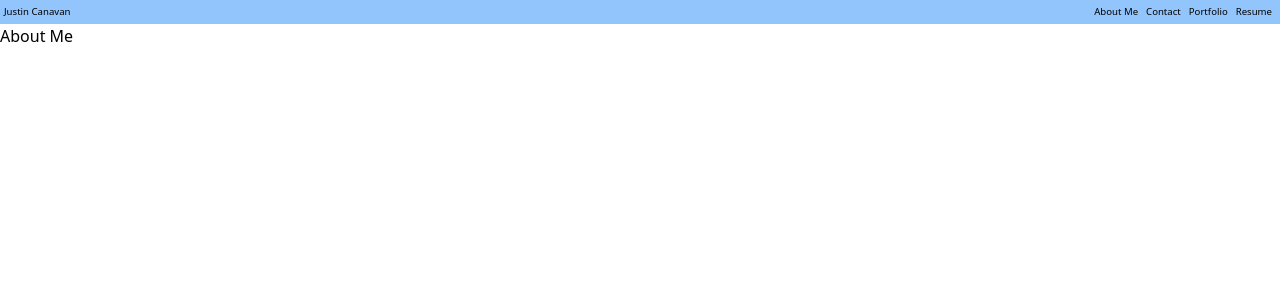
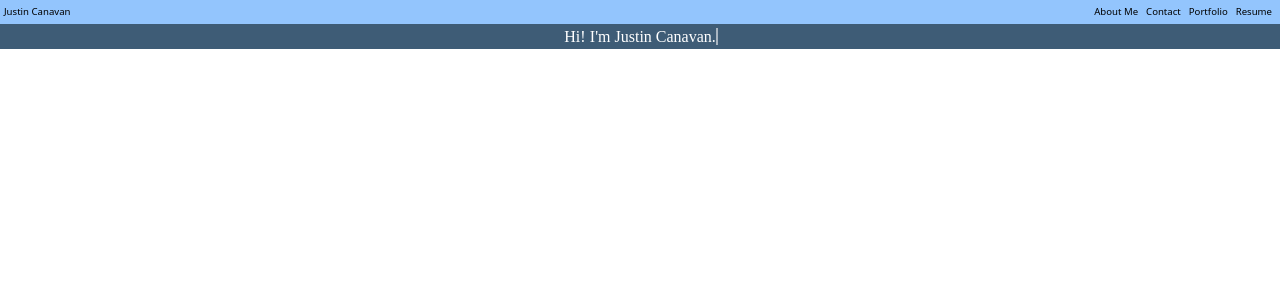
Before and after one commit to justincanavandev/vite-portfolio, a React (Vite) app in the folder vite-portfolio/: page /about-me in a window 1280 px wide. Shown: the top 300 px of the page. Built offline with nearby package versions, Linux system fonts and the light colour scheme.

Commit message:
began adding about-me animation

```diff
--- /dev/null
+++ b/vite-portfolio/src/animation.css
@@ -0,0 +1,331 @@
+:root {
+    --darkBlue: #1d2d44;
+    --medBlue: #3e5c76;
+    --lightBlue: #748cab;
+    --cream: #f0ebd8;
+    --color5: #0d1321;
+    --white: #ffffff
+    --red: rgb(213, 60, 60);
+    --photoFade: calc(var(--hiType) + var(--imJC) + var(--typeWriterSpeed));
+  --typeWriterSpeed: 1.5s;
+  --typeWriterChars: 23;
+  --staticText: calc(var(--header) + var(--typeWriterSpeed) + .7s);
+  --dynamicText: calc(var(--header) + var(--typeWriterSpeed) + 3s);
+  --imJC: 2s;
+  --hiType: .5s;
+  --blinkSpeed: 1s;
+  --blinkSteps: 20;
+  --start: .3s;
+  --header: calc(var(--start) + var(--typeWriterSpeed) + var(--hiType) + var(--imJC));
+
+
+  --fs-xl: 5rem;
+  --fs-600: 1.5rem;
+  --fs-500: 1.25rem;
+  --fs-400: 2rem;
+
+  }
+
+  ul {
+    margin-left: 0 !important;
+    padding-left: 0 !important;
+    margin-bottom: 0 !important;
+  }
+
+  .hi {
+    position: relative;
+    font-family: 'Play' !important;
+    width: max-content;
+  }
+
+  .hi::before {
+    background: var(--medBlue);
+    animation: typewriter var(--hiType) steps(4) var(--start) forwards,
+    to-white .1s ease 1s forwards,
+    blinking var(--blinkSpeed) steps(20) 1s  infinite;
+
+  }
+
+  .hi::after {
+    width: .125em;
+    background: white;
+    animation: typewriter var(--hiType) steps(4) var(--start) forwards,
+    blinking var(--blinkSpeed) steps(var(--blinkSteps)) infinite,
+    to-blue .5s ease calc(var(--hiType) + .7s) forwards;
+  }
+
+  h2 span.hi::before,
+  h2 span.hi::after,
+  h2 span.im-justin-canavan::before,
+  h2 span.im-justin-canavan::after {
+    content: '';
+    position: absolute;
+    top: 0;
+    right: 0;
+    bottom: 0;
+    left: 0;
+  }
+
+  h2 span.im-justin-canavan {
+    position: relative;
+    font-family: 'Play' !important;
+    width: max-content;
+    text-align: center !important;
+  }
+
+  h2 span.im-justin-canavan::before {
+
+    background: var(--medBlue);
+    animation: typewriter var(--typeWriterSpeed) steps(var(--typeWriterChars)) var(--imJC) forwards;
+  }
+
+  .im-justin-canavan::after {
+    width: .125em;
+    background: var(--medBlue);
+    animation:
+    typewriter var(--typeWriterSpeed) steps(var(--typeWriterChars)) var(--imJC) forwards,
+    to-white .4s ease calc(var(--hiType) + var(--start))forwards,
+    blinking var(--blinkSpeed) steps(var(--blinkSteps)) infinite,
+    to-blue .3s ease calc(var(--staticText) - .1s) forwards;
+  }
+
+  img.photo-anim {
+    opacity: 0;
+    transform: rotateX(3rem);
+    animation: fadeIn 3s ease calc(var(--photoFade) + 1s)forwards
+  }
+
+  .wrapper {
+    display: flex;
+    font-family: 'Play';
+    text-align: left !important;
+    font-size: 5vh;
+    justify-content: space-around;
+  }
+
+  .about-font {
+    color: white !important;
+  }
+
+  .wrapper .static-text {
+    font-size: 5vh;
+  }
+
+  .wrapper .dynamic-text {
+    height: 7vh;
+    overflow: hidden;
+  }
+  .word1 {
+    padding-right: 1vw;
+  }
+
+  .static-text {
+    position: relative;
+    height: 7vh;
+  }
+
+  .static-text::before {
+    background: var(--darkBlue);
+    animation: typewriter 1s steps(6) calc(var(--staticText) + .5s) forwards;
+  }
+
+  span.static-text::after {
+    width: .125em;
+    background: var(--darkBlue);
+    animation:
+    typewriter 1s steps(6) calc(var(--staticText) + .5s) forwards,
+    to-white .3s ease var(--staticText) forwards,
+    to-blue .2s ease calc(var(--staticText) + 1.8s) forwards,
+    blinking var(--blinkSpeed) steps(var(--typeWriterChars)) infinite;
+
+  }
+
+  .static-text::before,
+  .static-text::after,
+  .dynamic-text li span::before,
+  .dynamic-text li span::after
+   {
+    content: '';
+    position: absolute;
+    left: 0;
+    height: 120%;
+    width: 100%;
+  }
+
+  /* .dynamic-text.word-1::after {
+    content: "";
+    width: 100%;
+    height: 100%;
+    position: absolute;
+    top: 0;
+    left: 0;
+    background: var(--darkBlue);
+    animation: blinking var(--blinkSpeed) steps(var(--blinkSteps)) infinite;
+  } */
+
+  .dynamic-text li::before {
+    background: var(--darkBlue);
+    animation: typewriter var(--typeWriterSpeed) .5s steps(var(--typeWriterChars)) calc(var(--dynamicText) + 1s) forwards;
+  }
+
+  .dynamic-text li {
+    list-style: none;
+    position: relative;
+    /* font-size: 7vh; */
+    /* font-size: 3.5vw; */
+    color: var(--red);
+    top: 0;
+    text-align: center;
+    white-space: nowrap;
+    overflow: hidden;
+  }
+
+  li.word1 {
+    animation: slide 8.25s steps(3) calc(var(--dynamicText) + 1s) forwards;
+
+  }
+
+  li.word2 {
+    animation: slide 8s steps(3) calc(var(--dynamicText) + 1.25s) forwards;
+
+  }
+
+  li.word3 {
+    animation: slide 8.5s steps(3) calc(var(--dynamicText) + 1s) forwards;
+  }
+
+  li.word4 {
+    animation: slide 8.25s steps(3) calc(var(--dynamicText) + .5s) forwards;
+  }
+
+
+  .word-1,
+  .word-2,
+  .word-3,
+  .word-4 {
+    position: relative;
+    width: max-content;
+  }
+
+  .dynamic-text li span.word-1::before {
+    background: var(--darkBlue);
+    animation: typing 2s steps(20) calc(var(--dynamicText) + 1s) forwards;
+    animation-iteration-count: 1;
+  }
+
+  .dynamic-text.word-1::after {
+    width: .125em;
+    background: var(--darkBlue);
+    animation: typing 2s steps(20) calc(var(--dynamicText) + 1s) forwards,
+    blinking var(--blinkSpeed) steps(var(--blinkSteps)) infinite,
+    to-white 1s ease var(--dynamicText) forwards;
+    /* to-blue .3s ease calc(var(--dynamicText) + 6.2s) forwards; */
+    animation-iteration-count: 1;
+  }
+
+  .dynamic-text li span.word-2::before {
+    background: var(--darkBlue);
+    /* background: white; */
+    animation: typing 2s steps(15) calc(var(--dynamicText) + 4s) forwards;
+    animation-iteration-count: 1;
+  }
+
+  .dynamic-text.word-2::after {
+    width: .125em;
+    background: var(--darkBlue);
+    animation: typing 2s steps(15) calc(var(--dynamicText) + 4s) forwards,
+    blinking var(--blinkSpeed) steps(var(--typeWriterChars)) infinite,
+    to-white 1s ease var(--dynamicText) forwards;
+    animation-iteration-count: 1;
+  }
+
+  .dynamic-text li span.word-3::before {
+    background: var(--darkBlue);
+    animation: typing 1s steps(8)
+    calc(var(--dynamicText) + 7s) forwards;
+    animation-iteration-count: 1;
+  }
+
+  .dynamic-text.word-3::after {
+    width: .125em;
+    background: var(--darkBlue);
+    animation: typing 1s steps(8) calc(var(--dynamicText) + 7s) forwards,
+    blinking var(--blinkSpeed) steps(var(--typeWriterChars)) infinite,
+    to-white 1s ease var(--dynamicText) forwards,
+    to-blue .3s ease calc(var(--dynamicText) + 8.5s) forwards;
+    animation-iteration-count: 1;
+  }
+
+  .dynamic-text li span.word-4::before {
+    background: var(--darkBlue);
+    animation: typing 2s steps(18) calc(var(--dynamicText) + 9s) forwards;
+    animation-iteration-count: 1;
+
+  }
+
+  .dynamic-text.word-4::after {
+    width: .125em;
+    background: var(--darkBlue);
+    animation: typing 2s steps(18) calc(var(--dynamicText) + 9s) forwards,
+    to-white 1s ease var(--dynamicText) forwards,
+    blinking var(--blinkSpeed) steps(var(--typeWriterChars)) infinite, to-blue .5s ease calc(var(--dynamicText) + 11.2s) forwards;
+    animation-iteration-count: 1;
+  }
+
+
+    @keyframes typewriter {
+      to {
+        left: 100%;
+      }
+    }
+
+    @keyframes blinking {
+      to {
+        background: transparent;
+      }
+    }
+
+    @keyframes to-blue {
+      to {
+        background: var(--medBlue)
+      }
+    }
+
+    @keyframes to-white {
+      to {
+        background: white;
+      }
+    }
+
+    @keyframes fadeIn {
+      to {
+          opacity: 1;
+          transform: rotateX('360')
+      }
+    }
+    @keyframes slide {
+    100% {
+      /* top: -270px; */
+      /* top: -22.3vh; */
+      top: -22.4vh;
+    }
+  }
+
+  @keyframes typing {
+    100% {
+      left: 100%;
+      margin: 0 -2px 0 2px;
+    }
+  }
+
+  @media screen and (min-width: 768px) {
+    .i-am-margin {
+      margin-top: 5vh;
+    }
+  }
+
+  @media screen and (min-width: 768px) {
+    .photo-margin {
+      margin-top: 5vh;
+    }
+  }
--- a/vite-portfolio/src/pages/AboutMe.tsx
+++ b/vite-portfolio/src/pages/AboutMe.tsx
@@ -1,15 +1,15 @@
-import { useRef } from "react"
+import "../animation.css"
 
 export default function AboutMe() {
-  const word1 = useRef(null)
-  const word2 = useRef(null)
-  const word3 = useRef(null)
-  const word4 = useRef(null)
-
   return (
     <>
-      <div>
-        <p>About Me</p>
+      <div className="container bg-medBlue">
+        <div className="flex justify-center ">
+          <h2 className="text-center text-white">
+            <span className="hi">Hi! </span>
+            <span className="im-justin-canavan pl-[.02rem]">I'm Justin Canavan.</span>
+          </h2>
+        </div>
       </div>
     </>
   )
--- a/vite-portfolio/tailwind.config.js
+++ b/vite-portfolio/tailwind.config.js
@@ -5,7 +5,16 @@ export default {
     "./src/**/*.{js,ts,jsx,tsx}",
   ],
   theme: {
-    extend: {},
+    extend: {
+      colors: {
+        darkBlue: '#1d2d44',
+        medBlue: '#3e5c76',
+        lightBlue: '#748cab',
+        cream: '#f0ebd8',
+        white: '#ffffff',
+        red: '#d53c3c'
+      },
+    },
   },
   screens: {
     xs: '475px',
```
